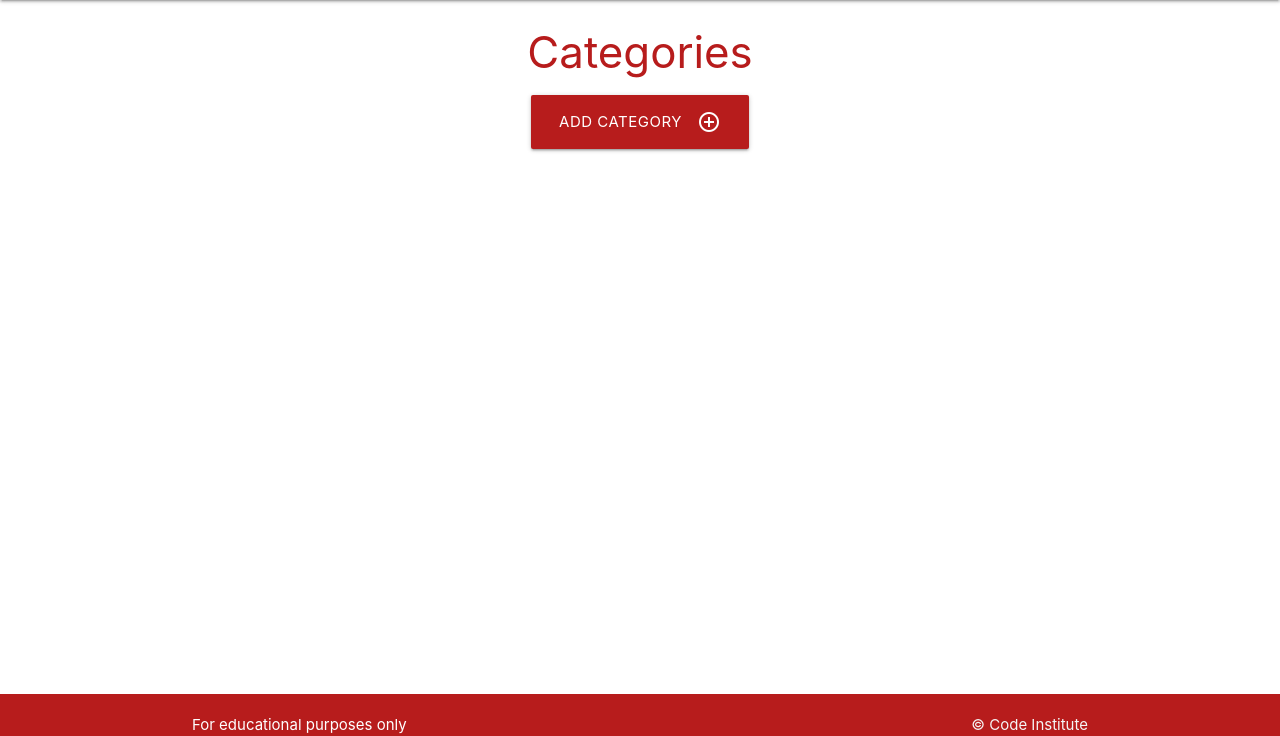
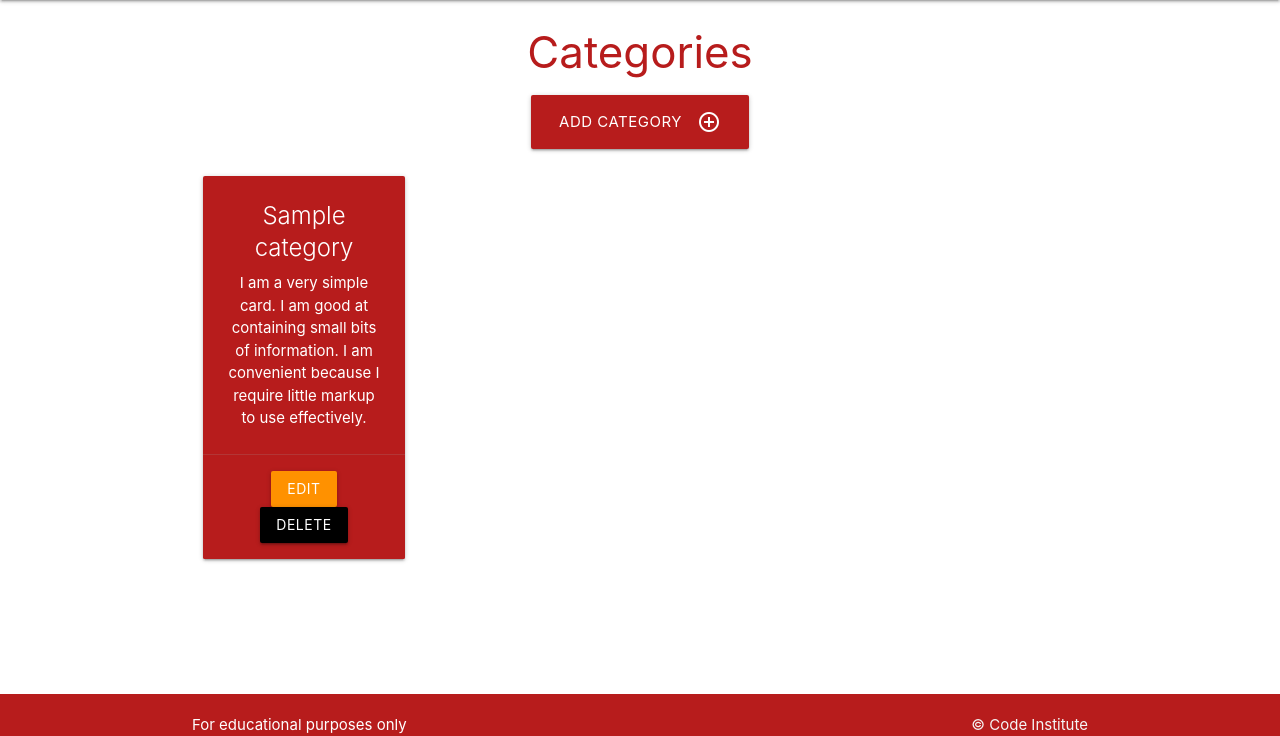
Before and after one commit to DarthKoder/dks-flask-sqlalchemy-task-manager, a Flask app: page /categories in a window 1280 px wide. Shown: the part 64-800 px from the top of the page. Run offline with Flask 3, Linux system fonts and the light colour scheme; tables that the repository leaves empty hold one stand-in row (values such as "Sample post").

Commit message:
add categories and category cards using for loop and routes.py

```diff
--- a/taskmanager/routes.py
+++ b/taskmanager/routes.py
@@ -10,7 +10,8 @@ def home():
 
 @app.route("/categories")
 def categories():
-    return render_template("categories.html") # call funtion to open categories.html
+    categories = list(Category.query.order_by(Category.category_name).all())
+    return render_template("categories.html", categories=categories) # call funtion to open categories.html
 
 @app.route("/add_category", methods=["GET", "POST"])
 def add_category():
--- a/taskmanager/templates/categories.html
+++ b/taskmanager/templates/categories.html
@@ -11,4 +11,22 @@
     </div>
 </div>
 
+<div class="row">
+    {% for category in categories %}
+    <div class="col s12 m6 l3">
+      <div class="card red darken-4 center-align">
+        <div class="card-content white-text">
+          <span class="card-title">{{ category.category_name }}</span>
+          <p>I am a very simple card. I am good at containing small bits of information.
+          I am convenient because I require little markup to use effectively.</p>
+        </div>
+        <div class="card-action">
+          <a href="#" class="btn orange accent-3">Edit</a>
+          <a href="#" class="btn black">Delete</a>
+        </div>
+      </div>
+    </div>
+    {% endfor %}
+  </div>
+
 {% endblock %}
```
